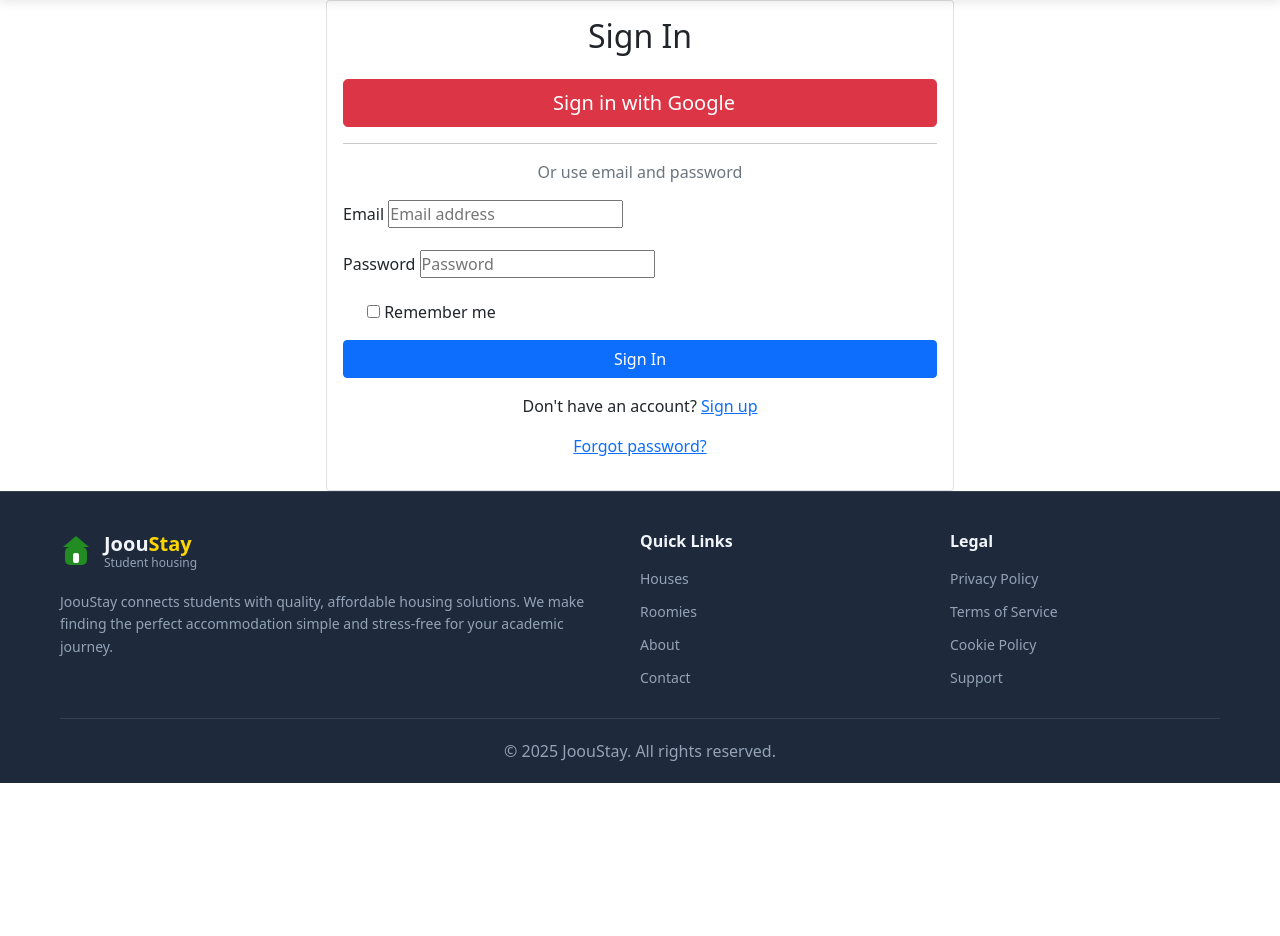
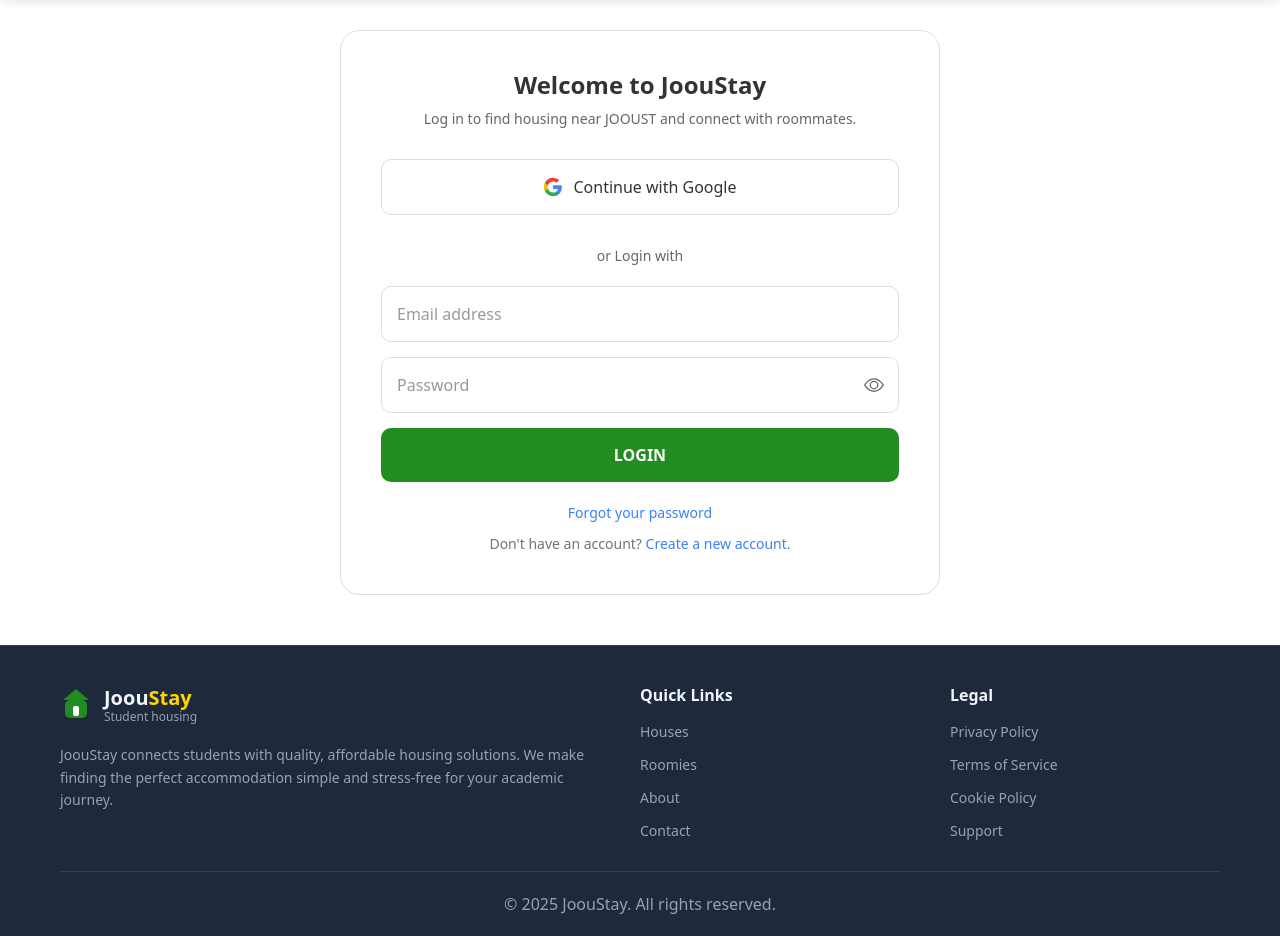
Before and after one commit to KenyanAudo03/house_hunting, a Django app: page /accounts/login/ in a window 1280 px wide. Shown: the part 70-1006 px from the top of the page. Before the commit the page ends 853 px from the top, so only its background shows below. Run offline with Django 4.2, Linux system fonts and the light colour scheme; some libraries are stand-ins or nearby versions.

Commit message:
updated login page

```diff
--- a/templates/account/login.html
+++ b/templates/account/login.html
@@ -1,52 +1,128 @@
-{% extends 'base.html' %}
-{% load socialaccount %}
+{% extends 'base.html' %} {% load static %} {% load socialaccount %}
+{% block content %}
+<link rel="stylesheet" href="{% static 'css/accounts/login.css' %}" />
+<div class="login-container">
+  <div class="login-card">
+    <h2 class="login-title">Welcome to JoouStay</h2>
+    <p class="login-subtitle">
+      Log in to find housing near JOOUST and connect with roommates.
+    </p>
+ {% if messages %}
+      <div class="messages">
+        {% for message in messages %}
+          <div class="message {% if message.tags %}{{ message.tags }}{% endif %}">
+            {% if 'success' in message.tags %}
+              <i class='bx bx-check-circle'></i>
+            {% elif 'error' in message.tags or 'danger' in message.tags %}
+              <i class='bx bx-error-circle'></i>
+            {% elif 'warning' in message.tags %}
+              <i class='bx bx-error'></i>
+            {% elif 'info' in message.tags %}
+              <i class='bx bx-info-circle'></i>
+            {% else %}
+              <i class='bx bx-info-circle'></i>
+            {% endif %}
+            {{ message }}
+          </div>
+        {% endfor %}
+      </div>
+    {% endif %}
 
-{% block content %}
-<div class="row justify-content-center">
-    <div class="col-md-6">
-        <div class="card">
-            <div class="card-body">
-                <h2 class="card-title text-center mb-4">Sign In</h2>
+    <!-- Google Auoth link -->
+    <a href="{% provider_login_url 'google' %}" class="google-btn">
+      <svg class="google-icon" width="20" height="20" viewBox="0 0 24 24">
+        <path
+          fill="#4285F4"
+          d="M22.56 12.25c0-.78-.07-1.53-.2-2.25H12v4.26h5.92c-.26 1.37-1.04 2.53-2.21 3.31v2.77h3.57c2.08-1.92 3.28-4.74 3.28-8.09z"
+        />
+        <path
+          fill="#34A853"
+          d="M12 23c2.97 0 5.46-.98 7.28-2.66l-3.57-2.77c-.98.66-2.23 1.06-3.71 1.06-2.86 0-5.29-1.93-6.16-4.53H2.18v2.84C3.99 20.53 7.7 23 12 23z"
+        />
+        <path
+          fill="#FBBC05"
+          d="M5.84 14.09c-.22-.66-.35-1.36-.35-2.09s.13-1.43.35-2.09V7.07H2.18C1.43 8.55 1 10.22 1 12s.43 3.45 1.18 4.93l2.85-2.22.81-.62z"
+        />
+        <path
+          fill="#EA4335"
+          d="M12 5.38c1.62 0 3.06.56 4.21 1.64l3.15-3.15C17.45 2.09 14.97 1 12 1 7.7 1 3.99 3.47 2.18 7.07l3.66 2.84c.87-2.6 3.3-4.53 6.16-4.53z"
+        />
+      </svg>
+      Continue with Google
+    </a>
 
-                <!-- Google Sign-In Button -->
-                <div class="d-grid gap-2 mb-3">
-                    <a href="{% provider_login_url 'google' %}" class="btn btn-danger btn-lg">
-                        <i class="fab fa-google me-2"></i>
-                        Sign in with Google
-                    </a>
-                </div>
-
-                <hr>
-                <p class="text-center text-muted">Or use email and password</p>
-
-                <!-- Regular Login Form -->
+    <!-- Normal Login Form -->
+    <div class="divider">or Login with</div>
     <form method="post">
       {% csrf_token %}
-                    <div class="mb-3">
-                        <label for="{{ form.login.id_for_label }}" class="form-label">Email</label>
-                        {{ form.login.as_widget }}
+      <div class="form-group">
+        <input
+          type="email"
+          class="form-input"
+          name="{{ form.login.name }}"
+          placeholder="Email address"
+          required
+        />
       </div>
-                    <div class="mb-3">
-                        <label for="{{ form.password.id_for_label }}" class="form-label">Password</label>
-                        {{ form.password.as_widget }}
+      <div class="form-group">
+        <input
+          type="password"
+          class="form-input"
+          name="{{ form.password.name }}"
+          placeholder="Password"
+          required
+          id="password"
+        />
+        <button
+          type="button"
+          class="password-toggle"
+          onclick="togglePassword()"
+        >
+          <svg
+            width="20"
+            height="20"
+            fill="currentColor"
+            viewBox="0 0 16 16"
+            id="eye-icon"
+          >
+            <path
+              d="M16 8s-3-5.5-8-5.5S0 8 0 8s3 5.5 8 5.5S16 8 16 8M1.173 8a13 13 0 0 1 1.66-2.043C4.12 4.668 5.88 3.5 8 3.5s3.879 1.168 5.168 2.457A13 13 0 0 1 14.828 8q-.086.13-.195.288c-.335.48-.83 1.12-1.465 1.755C11.879 11.332 10.119 12.5 8 12.5s-3.879-1.168-5.168-2.457A13 13 0 0 1 1.172 8z"
+            />
+            <path
+              d="M8 5.5a2.5 2.5 0 1 0 0 5 2.5 2.5 0 0 0 0-5M4.5 8a3.5 3.5 0 1 1 7 0 3.5 3.5 0 0 1-7 0"
+            />
+          </svg>
+        </button>
       </div>
-                    <div class="mb-3 form-check">
-                        {{ form.remember }}
-                        <label class="form-check-label" for="{{ form.remember.id_for_label }}">
-                            Remember me
-                        </label>
-                    </div>
-                    <div class="d-grid">
-                        <button type="submit" class="btn btn-primary">Sign In</button>
-                    </div>
+      <button type="submit" class="login-btn">LOGIN</button>
     </form>
 
-                <div class="text-center mt-3">
-                    <p>Don't have an account? <a href="{% url 'account_signup' %}">Sign up</a></p>
-                    <p><a href="{% url 'account_reset_password' %}">Forgot password?</a></p>
+    <div class="links">
+      <div class="forgot-password">
+        <a href="{% url 'account_reset_password' %}">Forgot your password</a>
+      </div>
+      <div>
+        <span class="text-muted">Don't have an account?</span>
+        <a href="{% url 'account_signup' %}">Create a new account.</a>
       </div>
     </div>
   </div>
 </div>
-</div>
+
+<script>
+  function togglePassword() {
+    const passwordInput = document.getElementById("password");
+    const eyeIcon = document.getElementById("eye-icon");
+
+    if (passwordInput.type === "password") {
+      passwordInput.type = "text";
+      eyeIcon.innerHTML =
+        '<path d="M13.359 11.238C15.06 9.72 16 8 16 8s-3-5.5-8-5.5a7 7 0 0 0-2.79.588l.77.771A6 6 0 0 1 8 3.5c2.12 0 3.879 1.168 5.168 2.457A13 13 0 0 1 14.828 8q-.086.13-.195.288c-.335.48-.83 1.12-1.465 1.755q-.247.248-.517.486z"/><path d="M11.297 9.176a3.5 3.5 0 0 0-4.474-4.474l.823.823a2.5 2.5 0 0 1 2.829 2.829zm-2.943 1.299.822.822a3.5 3.5 0 0 1-4.474-4.474l.823.823a2.5 2.5 0 0 0 2.829 2.829"/><path d="M3.35 5.47q-.27.24-.518.487A13 13 0 0 0 1.172 8l.195.288c.335.48.83 1.12 1.465 1.755C4.121 11.332 5.881 12.5 8 12.5c.716 0 1.39-.133 2.02-.36l.77.772A7 7 0 0 1 8 13.5C3 13.5 0 8 0 8s.939-1.721 2.641-3.238l.708.709zm10.296 8.884-12-12 .708-.708 12 12z"/>';
+    } else {
+      passwordInput.type = "password";
+      eyeIcon.innerHTML =
+        '<path d="M16 8s-3-5.5-8-5.5S0 8 0 8s3 5.5 8 5.5S16 8 16 8M1.173 8a13 13 0 0 1 1.66-2.043C4.12 4.668 5.88 3.5 8 3.5s3.879 1.168 5.168 2.457A13 13 0 0 1 14.828 8q-.086.13-.195.288c-.335.48-.83 1.12-1.465 1.755C11.879 11.332 10.119 12.5 8 12.5s-3.879-1.168-5.168-2.457A13 13 0 0 1 1.172 8z"/><path d="M8 5.5a2.5 2.5 0 1 0 0 5 2.5 2.5 0 0 0 0-5M4.5 8a3.5 3.5 0 1 1 7 0 3.5 3.5 0 0 1-7 0"/>';
+    }
+  }
+</script>
 {% endblock %}
```
Lines whose indentation alone changed are shown as unchanged.
